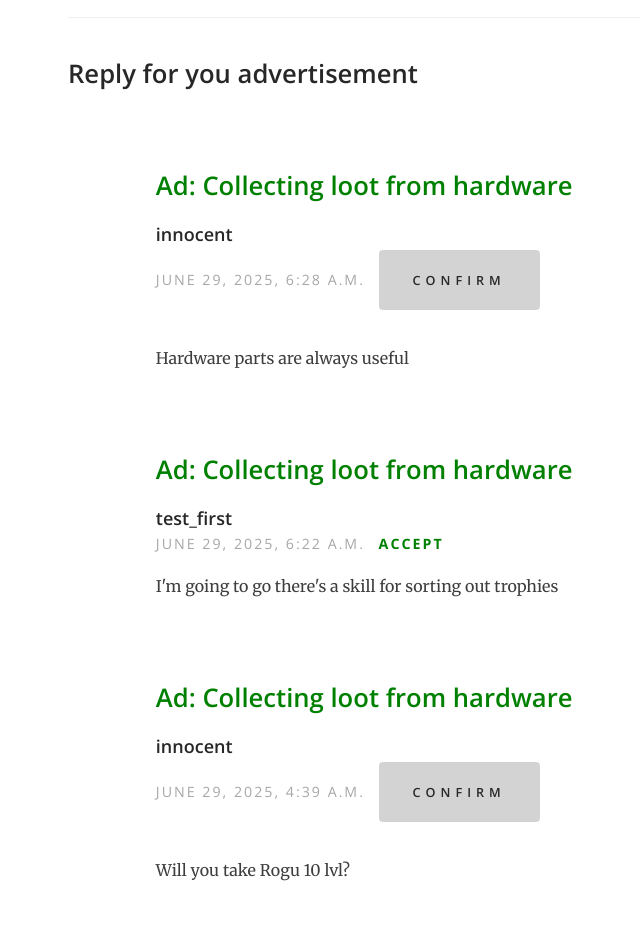
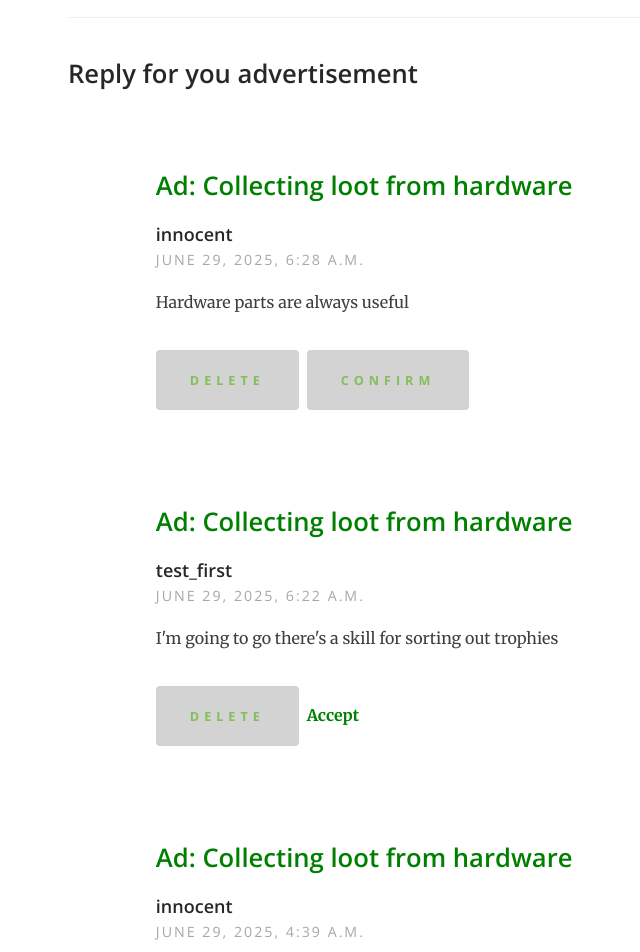
Before and after one commit to smolnikov-ai/MMORPG, a Django app: page /ad/user/ in a window 1280 px wide. Shown: the part 623-1575 px from the top of the page, without its empty margins (72-712 px from the left). Run offline with Django 5.2, Linux system fonts and the light colour scheme; a user stored in the database is signed in; data comes from the database, SQL or seed files in the repository; both versions use the stored data as it was after the commit; some libraries are stand-ins or nearby versions.

Commit message:
add delete_reply

```diff
--- a/ad/urls.py
+++ b/ad/urls.py
@@ -1,5 +1,5 @@
 from django.urls import path
-from .views import (AdList, AdCreate, advertisement_detail, accept_reply, RepliesRequestUser, )
+from .views import (AdList, AdCreate, advertisement_detail, accept_reply, delete_reply, RepliesRequestUser, )
 
 
 urlpatterns = [
@@ -10,5 +10,6 @@ urlpatterns = [
     # creating a new advertisement
     path('ad/create/', AdCreate.as_view(), name='ad-create'),
     path('reply/<int:pk>/', accept_reply, name='accept-reply'),
+    path('reply/delete/<int:pk>/', delete_reply, name='delete-reply'),
     path('ad/user/', RepliesRequestUser.as_view(), name='reply-ad-user'),
 ]
--- a/ad/views.py
+++ b/ad/views.py
@@ -72,6 +72,11 @@ def accept_reply(request, pk):
     messages.success(request, 'The reply has been agreed.')
     return redirect(request.META.get('HTTP_REFERER'))
 
+def delete_reply(request, pk):
+    reply = Reply.objects.get(pk=pk)
+    reply.delete()
+    messages.success(request, 'The reply has been deleted.')
+    return redirect(request.META.get('HTTP_REFERER'))
 
 
 class RepliesRequestUser(LoginRequiredMixin, ListView):
--- a/templates/reply_ad_user.html
+++ b/templates/reply_ad_user.html
@@ -100,15 +100,7 @@
 
                                                 <div class="comment__meta">
                                                     <div class="comment__time">{{ reply.update_date }}</div>
-                                                    <div class="comment__reply">
 
-                                                            {% if reply.accept %}
-                                                                <a class="comment-reply-link" style="color: green; font-weight: bold;">Accept</a>
-                                                            {% else %}
-                                                                <button><a class="comment-reply-link" href="{% url 'accept-reply' pk=reply.pk %}">Confirm</a></button>
-                                                            {% endif %}
-
-                                                    </div>
                                                 </div>
                                             </div>
 
@@ -116,6 +108,15 @@
                                                 <p>{{ reply.content }}</p>
                                             </div>
 
+                                            <div class="comment__reply">
+                                                <button><a href="{% url 'delete-reply' pk=reply.pk %}">Delete</a></button>
+                                                {% if reply.accept %}
+                                                    <a class="comment-reply-link" style="color: green; font-weight: bold;">Accept</a>
+                                                {% else %}
+                                                    <button><a class="comment-reply-link" href="{% url 'accept-reply' pk=reply.pk %}">Confirm</a></button>
+                                                {% endif %}
+
+                                            </div>
                                         </div>
 
                                     </li> <!-- end comment level 1 -->
```
Also changed, not shown: templates/ad.html (+8 -6 lines), db.sqlite3.
